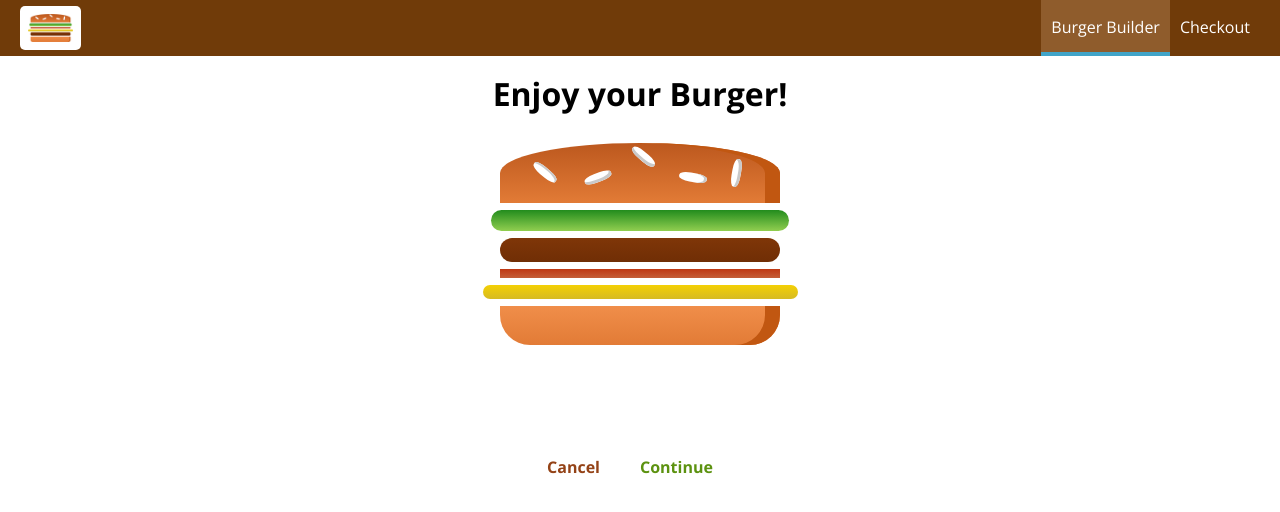
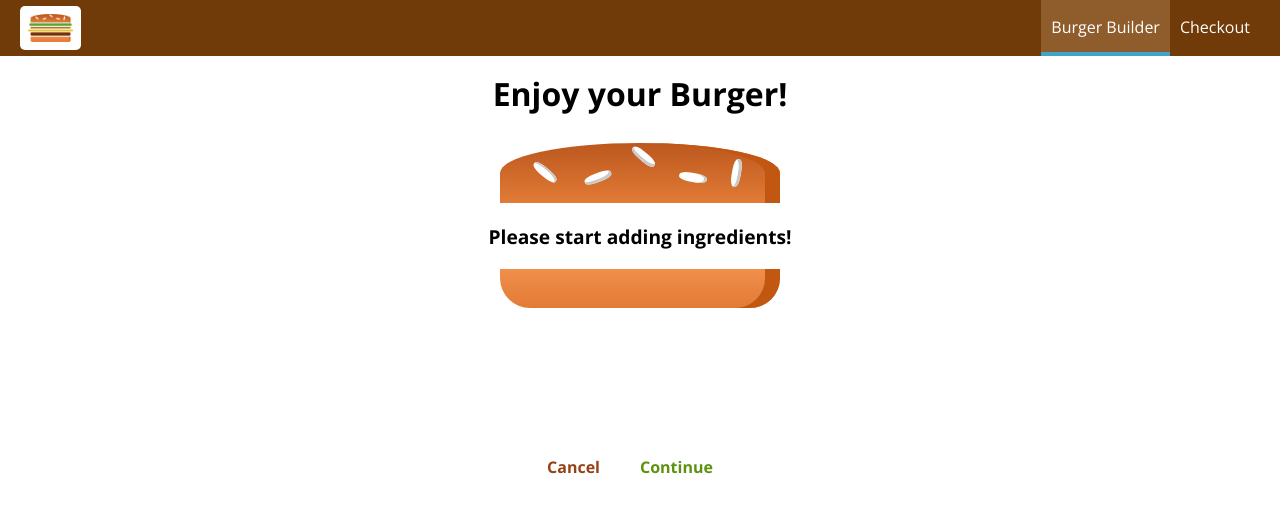
Before and after one commit to mlycode/react-burger-app, a React app: page /checkout in a window 1280 px wide. Shown: the top 512 px of the page. Built offline with nearby package versions, Linux system fonts and the light colour scheme.

Commit message:
add order items to URL and parse ingredients list to Checkout component to display on checout summary page

```diff
--- a/src/components/Burger/Burger.js
+++ b/src/components/Burger/Burger.js
@@ -1,4 +1,5 @@
 import React from "react";
+
 import classes from "./Burger.css";
 import BurgerIngredient from "./BurgerIngredient/BurgerIngredient";
 
--- a/src/components/Order/CheckoutSummary/CheckoutSummary.js
+++ b/src/components/Order/CheckoutSummary/CheckoutSummary.js
@@ -11,8 +11,8 @@
             <div style={{width: "100%", margin: "auto"}}>
                 <Burger ingredients={props.ingredients} />
             </div>
-            <Button clicked btnType="Danger">Cancel</Button>
-            <Button clicked btnType="Success">Continue</Button>
+            <Button clicked={props.checkoutCancelled} btnType="Danger">Cancel</Button>
+            <Button clicked={props.checkoutContinued} btnType="Success">Continue</Button>
         </div>
     );
 }
--- a/src/containers/BurgerBuilder/BurgerBuilder.js
+++ b/src/containers/BurgerBuilder/BurgerBuilder.js
@@ -88,34 +88,44 @@
     }
 
     purchaseContinueHandler = () => {
-        //alert("Continued!");
-        this.setState({loading: true})
-        const order = {
-            //dummy data
-            ingredients: this.state.ingredients,
-            price: this.state.totalPrice,
-            customer: {
-                name: "Michael Ly",
-                address: {
-                    street: "abc street",
-                    postCode: "e02 4fn",
-                    city: "London",
-                    country: "United Kingdom"
-                },
-                email: "m@mail.com"
-            },
-            deliveryMethod: "Express"
+        // //alert("Continued!");
+        // this.setState({loading: true})
+        // const order = {
+        //     //dummy data
+        //     ingredients: this.state.ingredients,
+        //     price: this.state.totalPrice,
+        //     customer: {
+        //         name: "Michael Ly",
+        //         address: {
+        //             street: "abc street",
+        //             postCode: "e02 4fn",
+        //             city: "London",
+        //             country: "United Kingdom"
+        //         },
+        //         email: "m@mail.com"
+        //     },
+        //     deliveryMethod: "Express"
+        // }
+        // axios.post("/orders.json", order)
+        //     .then(response => {
+        //         this.setState({loading: false});
+        //         this.setState({purchasing: false});
+        //     })
+        //     .catch(error => {
+        //         this.setState({loading: false});
+        //         this.setState({purchasing: false});
+        //         console.log(error);
+        //     });
+
+        const queryParams = [];
+        for (let i in this.state.ingredients) {
+            queryParams.push(encodeURIComponent(i) + "=" + encodeURIComponent(this.state.ingredients[i]));
         }
-        axios.post("/orders.json", order)
-            .then(response => {
-                this.setState({loading: false});
-                this.setState({purchasing: false});
-            })
-            .catch(error => {
-                this.setState({loading: false});
-                this.setState({purchasing: false});
-                console.log(error);
-            });
+        const queryString = queryParams.join("&");
+        this.props.history.push({
+            pathname: "/checkout",
+            search: "?" + queryString
+        });
     }
 
     render () {
--- a/src/containers/Checkout/Checkout.js
+++ b/src/containers/Checkout/Checkout.js
@@ -4,19 +4,33 @@
 
 class Checkout extends Component {
     state = {
-        ingredients: {
-            salad: 1,
-            meat: 1,
-            bacon: 1,
-            cheese: 1
-        }
+        ingredients: {}
     }
 
+    componentDidMount () {
+        const query = new URLSearchParams(this.props.location.search);
+        const ingredients = {};
+        for (let param of query.entries()) {
+            ingredients[param[0]] = +param[1];
+        }
+        this.setState({ingredients: ingredients});
+    }
+
+    checkoutCancelledHandler = () => {
+        this.props.history.goBack();
+    }
+
+    checkoutContinuedHandler = () => {
+        this.props.history.replace("/checkout/contact-data");
+    }
 
     render () {
         return (
             <div>
-                <CheckoutSummary ingredients={this.state.ingredients} />
+                <CheckoutSummary
+                ingredients={this.state.ingredients}
+                checkoutCancelled={this.checkoutCancelledHandler}
+                checkoutContinued={this.checkoutContinuedHandler} />
             </div>
         );
     }
```
